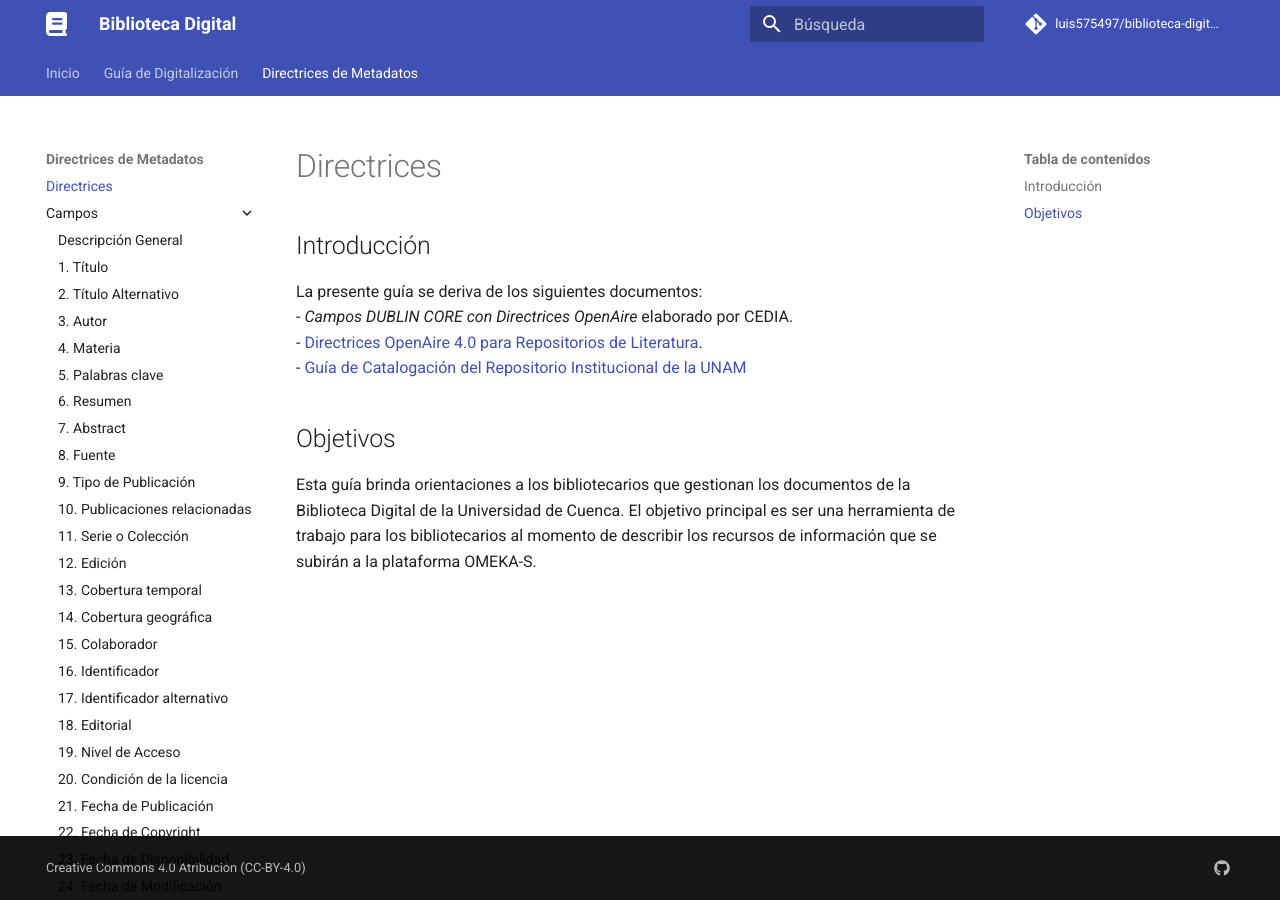
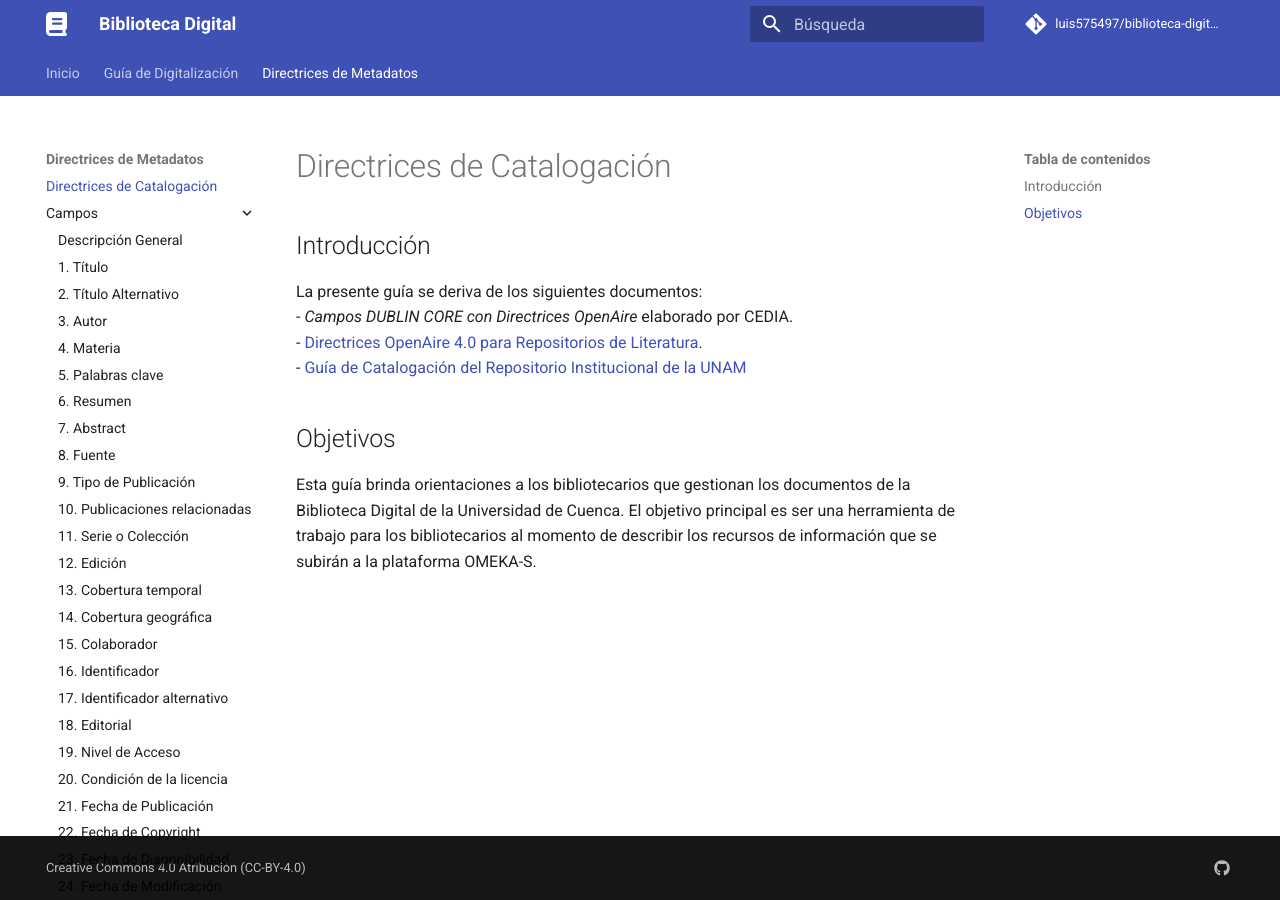
Before and after one commit to luis575497/biblioteca-digital-docs, an MkDocs documentation site: the page built from docs/metadatos/directrices.md, in a window 1280 px wide. Built offline with MkDocs 1.6.1 and Material for MkDocs 9.7.7, drawn with Linux system fonts in a browser that asks for light colours; comment, search, counter and statistics services are not loaded; the version menu is left out.

Commit message:
Cambios el título de directrices

```diff
--- a/docs/metadatos/directrices.md
+++ b/docs/metadatos/directrices.md
@@ -1,3 +1,5 @@
+# Directrices de Catalogación
+
 ##Introducción
 La presente guía se deriva de los siguientes documentos:
     - *Campos DUBLIN CORE con Directrices OpenAire* elaborado por CEDIA.
--- a/mkdocs.yml
+++ b/mkdocs.yml
@@ -72,7 +72,6 @@ theme:
     - navigation.top
   icon:
     logo: fontawesome/solid/book
-
 # Versionado
 copyright: Creative Commons 4.0 Atribución (CC-BY-4.0)
 
```
